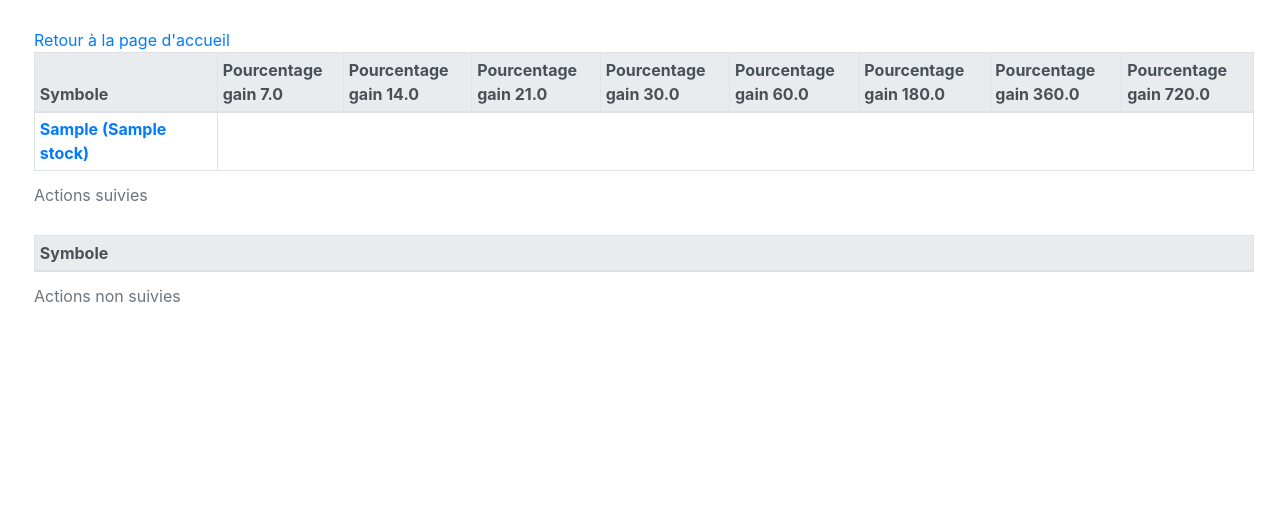
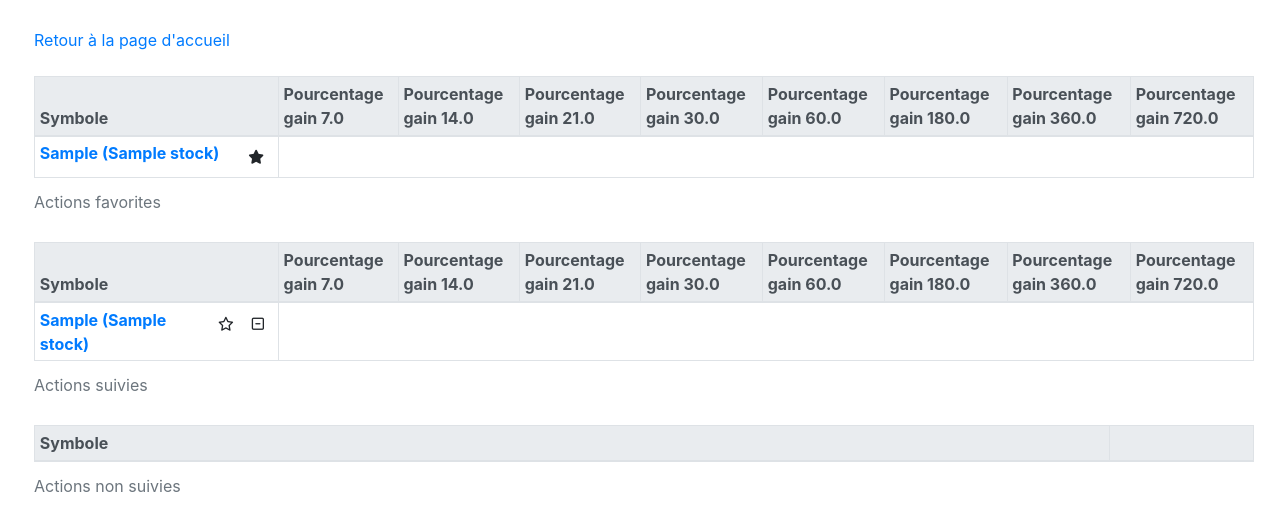
Before and after one commit to doolieSoft/djbourse, a Django app: page /get_diff_for_all_periods_and_all_stocks in a window 1280 px wide. Shown: the top 531 px of the page. Run offline with Django 3.2, Linux system fonts and the light colour scheme; tables that the repository leaves empty hold one stand-in row (values such as "Sample post"); lists and menus that the app fills with data are empty; some libraries are stand-ins or nearby versions.

Commit message:
added font awesome icons added is_favorite in Stock model added monitored table and favorite table

```diff
--- a/bourse/models.py
+++ b/bourse/models.py
@@ -6,6 +6,7 @@ class Stock(models.Model):
     symbol = models.CharField(max_length=10, unique=True)
     name = models.CharField(max_length=40)
     monitored = models.BooleanField(default=True)
+    is_favorite = models.BooleanField(default=False)
 
     def __str__(self):
         return str(self.symbol) + " - " + str(self.name)
--- a/bourse/templates/diff_for_all_periods_for_all_stocks.html
+++ b/bourse/templates/diff_for_all_periods_for_all_stocks.html
@@ -5,6 +5,7 @@
     <title>Title</title>
     <link rel="stylesheet" href="https://stackpath.bootstrapcdn.com/bootstrap/4.5.2/css/bootstrap.min.css"
           integrity="sha384-JcKb8q3iqJ61gNV9KGb8thSsNjpSL0n8PARn9HuZOnIxN0hoP+VmmDGMN5t9UJ0Z" crossorigin="anonymous">
+    <script src="https://kit.fontawesome.com/d583ef33d2.js" crossorigin="anonymous"></script>
 </head>
 <body>
 <div class="container-fluid m-1">
@@ -12,6 +13,54 @@
         <br/>
         <a href="{% url 'index' %}">Retour à la page d'accueil</a>
         <br/>
+                <br/>
+        <table class="table table-sm table-bordered table-hover">
+            <caption>Actions favorites</caption>
+            <thead class="thead-light">
+            <th>Symbole</th>
+            {% for period in period_headers.keys %}
+            <th>Pourcentage gain {{period}}</th>
+            {% endfor %}
+            </thead>
+            <tbody>
+            <tbody>
+            {% for dict in differences_by_favorites_stocks %}
+            <tr>
+                {% for symbol, values in dict.items %}
+                <td style="width: 20%">
+                    <div class="d-flex justify-content-between">
+                        <div>
+                                <b><a href="https://www.google.com/search?safe=off&sa=X&tbm=fin&q={{symbol}}">{{ symbol }}</a></b>
+                        </div>
+                        <div class="btn-group">
+                            <form method="post" action="unset_favorite">
+                                {% csrf_token %}
+                                <input type="hidden" name="symbol" value="{{symbol}}">
+                                <button type="submit" class="btn btn-default btn-sm">
+                                    <i class="fas fa-star"></i>
+                                </button>
+                            </form>
+                        </div>
+                    </div>
+                </td>
+                {% for value in values %}
+                {% if value < -10 %}
+                <td class="table-danger">{{ value }}</td>
+                {% elif value < 0 %}
+                <td class="table-warning">{{ value }}</td>
+                {% elif value > 20 %}
+                <td class="table-primary">{{ value }}</td>
+                {% elif value > 10 %}
+                <td class="table-success">{{ value }}</td>
+                {% elif value > 0 %}
+                <td class="table-info">{{ value }}</td>
+                {% endif %}
+                {% endfor %}
+                {% endfor %}
+            </tr>
+            {% endfor %}
+            </tbody>
+        </table>
         <table class="table table-sm table-bordered table-hover">
             <caption>Actions suivies</caption>
             <thead class="thead-light">
@@ -22,10 +71,32 @@
             </thead>
             <tbody>
             <tbody>
-            {% for dict in array_of_array %}
+            {% for dict in differences_by_monitored_stocks %}
             <tr>
                 {% for symbol, values in dict.items %}
-                <td style="width: 15%"><b><a href="https://www.google.com/search?safe=off&sa=X&tbm=fin&q={{symbol}}">{{ symbol }}</a></b></td>
+                <td style="width: 20%">
+                    <div class="d-flex justify-content-between">
+                        <div>
+                                <b><a href="https://www.google.com/search?safe=off&sa=X&tbm=fin&q={{symbol}}">{{ symbol }}</a></b>
+                        </div>
+                        <div class="btn-group">
+                            <form method="post" action="set_favorite">
+                                {% csrf_token %}
+                                <input type="hidden" name="symbol" value="{{symbol}}">
+                                <button type="submit" class="btn btn-default btn-sm">
+                                    <i class="far fa-star"></i>
+                                </button>
+                            </form>
+                            <form method="post" action="unset_monitored">
+                                {% csrf_token %}
+                                <input type="hidden" name="symbol" value="{{symbol}}">
+                                <button type="submit" class="btn btn-default btn-sm">
+                                    <i class="far fa-minus-square"></i>
+                                </button>
+                            </form>
+                        </div>
+                    </div>
+                </td>
                 {% for value in values %}
                 {% if value < -10 %}
                 <td class="table-danger">{{ value }}</td>
@@ -48,10 +119,38 @@
             <caption>Actions non suivies</caption>
             <thead class="thead-light">
             <th>Symbole</th>
+            <th></th>
             </thead>
             <tbody>
             {% for stock in stocks_not_monitored %}
-            <tr><td>{{stock}}</td></tr>
+            <tr>
+                <td style="width: 20%">
+                    <div class="d-flex justify-content-between">
+                    {{stock}}
+
+                        <div>
+                                <b><a href="https://www.google.com/search?safe=off&sa=X&tbm=fin&q={{symbol}}">{{ symbol }}</a></b>
+                        </div>
+                        <div class="btn-group">
+                            <form method="post" action="">
+                                {% csrf_token %}
+                                <input type="hidden" name="symbol" value="{{symbol}}">
+                                <button type="submit" class="btn btn-default btn-sm">
+                                    <i class="far fa-star"></i>
+                                </button>
+                            </form>
+                            <form method="post" action="set_monitored">
+                                {% csrf_token %}
+                                <input type="hidden" name="symbol" value="{{stock}}">
+                                <button type="submit" class="btn btn-default btn-sm">
+                                    <i class="far fa-plus-square"></i>
+                                </button>
+                            </form>
+                        </div>
+                    </div>
+                </td>
+                <td></td>
+            </tr>
             {% endfor %}
             </tbody>
         </table>
--- a/bourse/urls.py
+++ b/bourse/urls.py
@@ -4,7 +4,11 @@ from .views import upload_stocks_symbol, \
     index, \
     get_diff_for_all_periods_and_all_stocks, \
     add_stock_symbol, \
-    add_transaction
+    add_transaction, \
+    unset_monitored, \
+    set_monitored, \
+    set_favorite, \
+    unset_favorite
 
 urlpatterns = [
     path('', index, name='index'),
@@ -12,6 +16,10 @@ urlpatterns = [
          name='get-diff-for-all-periods-and-all-stocks'),
     path('upload_stocks_symbol', upload_stocks_symbol, name='upload-stocks-symbol'),
     path('add_stock_symbol', add_stock_symbol, name='add-stock-symbol'),
-    path('add_transaction', add_transaction, name='add-transaction')
+    path('add_transaction', add_transaction, name='add-transaction'),
+    path('unset_monitored', unset_monitored, name='unset-monitored'),
+    path('set_monitored', set_monitored, name='set-monitored'),
+    path('set_favorite', set_favorite, name='set-favorite'),
+    path('unset_favorite', unset_favorite, name='unset-favorite')
 
 ]
--- a/bourse/views.py
+++ b/bourse/views.py
@@ -93,15 +93,21 @@ def get_diff_for_all_periods_and_all_stocks(request):
         differences_by_period[period] = diff_for_this_period
         period_headers[period] = period
 
-    array_of_array = []
-    stocks = Stock.objects.filter(monitored=True).order_by('symbol')
-    stocks_not_monitored = Stock.objects.filter(monitored=False).order_by('symbol')
-    for stock in stocks:
-        array_of_array.append(get_differences_by_stock(differences_by_period, stock))
+    differences_by_monitored_stocks = []
+    monitored_stocks = Stock.objects.filter(monitored=True).order_by('symbol')
+    stocks_not_monitored = Stock.objects.filter(monitored=False, is_favorite=False).order_by('symbol')
+    for stock in monitored_stocks:
+        differences_by_monitored_stocks.append(get_differences_by_stock(differences_by_period, stock))
+
+    differences_by_favorites_stocks = []
+    favorites_stocks = Stock.objects.filter(is_favorite=True).order_by('symbol')
+    for stock in favorites_stocks:
+        differences_by_favorites_stocks.append(get_differences_by_stock(differences_by_period, stock))
 
     context = {
         "period_headers": period_headers,
-        "array_of_array": array_of_array,
+        "differences_by_favorites_stocks": differences_by_favorites_stocks,
+        "differences_by_monitored_stocks": differences_by_monitored_stocks,
         "stocks_not_monitored": stocks_not_monitored
     }
     return render(request, "diff_for_all_periods_for_all_stocks.html", context)
@@ -118,6 +124,52 @@ def add_transaction(request):
     stocks = Stock.objects.all()
     context = {
         "stocks": stocks,
-        "types_transaction":types_transaction
+        "types_transaction": types_transaction
     }
     return render(request, "add_transaction.html", context=context)
+
+
+def unset_monitored(request):
+    if request.method == "POST":
+        symbol, name, *rest = request.POST['symbol'].split(" ")
+        print(symbol)
+        stock = Stock.objects.get(symbol=symbol)
+        stock.monitored = False
+        stock.save()
+
+    return redirect("get-diff-for-all-periods-and-all-stocks")
+
+
+def set_monitored(request):
+    if request.method == "POST":
+        print(request.POST['symbol'])
+        symbol, name, *rest = request.POST['symbol'].split("-")
+        print(symbol)
+        stock = Stock.objects.get(symbol=symbol.strip())
+        stock.monitored = True
+        stock.save()
+    return redirect("get-diff-for-all-periods-and-all-stocks")
+
+
+def set_favorite(request):
+    if request.method == "POST":
+        print(request.POST['symbol'])
+        symbol, name, *rest = request.POST['symbol'].split(" ")
+        print(symbol)
+        stock = Stock.objects.get(symbol=symbol.strip())
+        stock.is_favorite = True
+        stock.monitored = False
+        stock.save()
+    return redirect("get-diff-for-all-periods-and-all-stocks")
+
+
+def unset_favorite(request):
+    if request.method == "POST":
+        print(request.POST['symbol'])
+        symbol, name, *rest = request.POST['symbol'].split(" ")
+        print(symbol)
+        stock = Stock.objects.get(symbol=symbol.strip())
+        stock.is_favorite = False
+        stock.monitored = True
+        stock.save()
+    return redirect("get-diff-for-all-periods-and-all-stocks")
--- a/update_prices.py
+++ b/update_prices.py
@@ -4,6 +4,8 @@ import os
 # django project name is adleads, replace adleads with your project name
 import time
 from datetime import datetime
+
+from django.db.models import Q
 
 TIME_SERIES_DAILY = "Time Series (Daily)"
 OPEN = "1. open"
@@ -49,7 +51,7 @@ if __name__ == "__main__":
         parser.print_help()
         exit(0)
 
-    stocks_symbols = Stock.objects.filter(monitored=True)
+    stocks_symbols = Stock.objects.filter(Q(monitored=True) | Q(is_favorite=True))
 
     for stock_symbol in stocks_symbols:
         print(stock_symbol.name)
```
